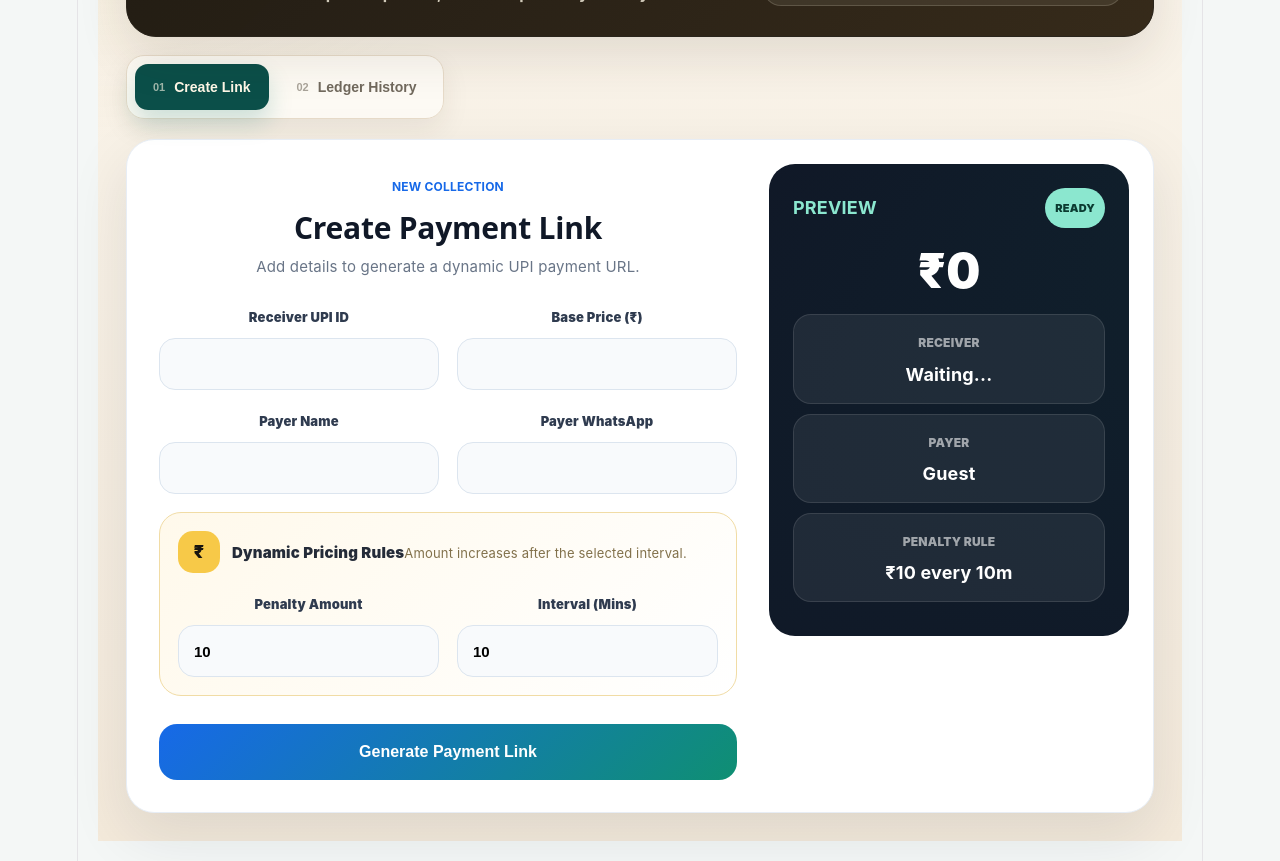
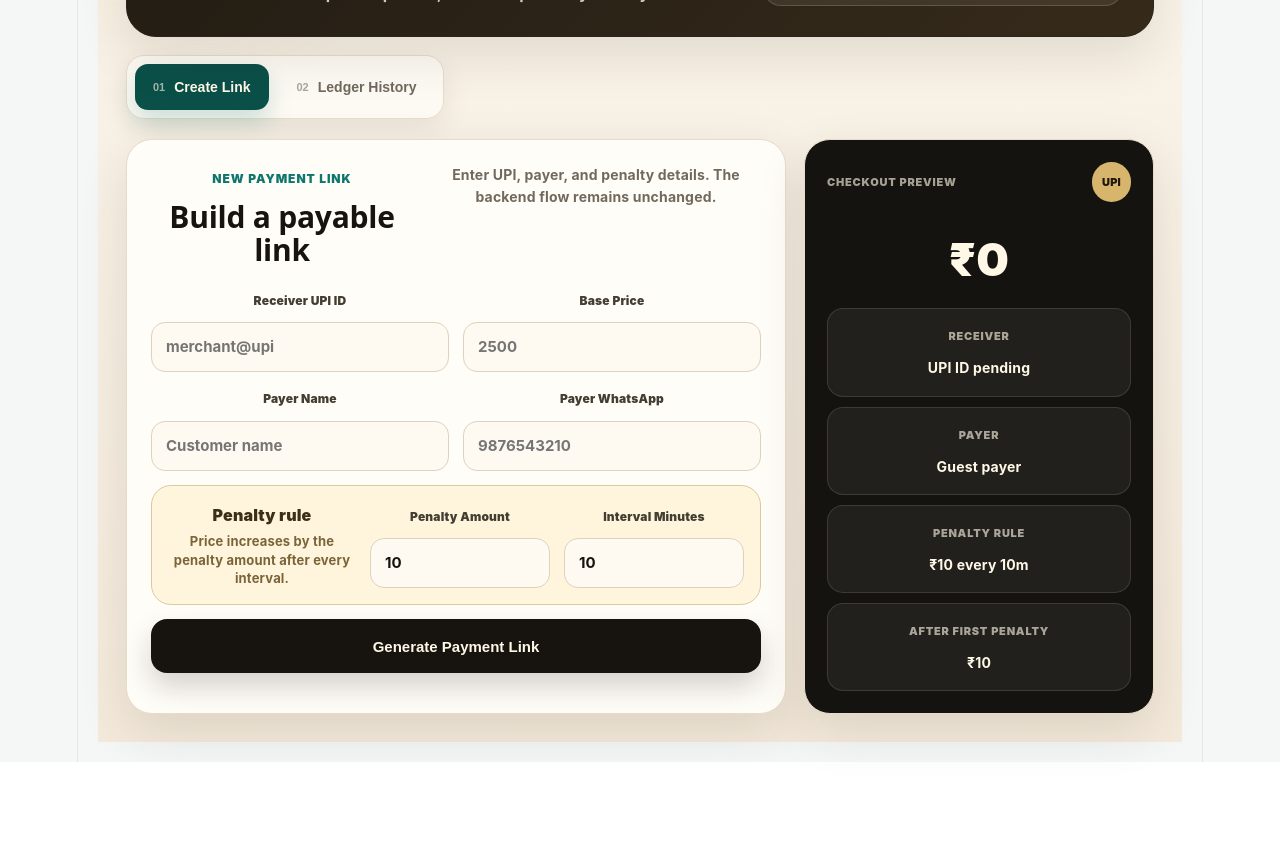
Before and after one commit to krins583/payment_web, a React app in the folder frontend/: page / in a window 1280 px wide. Shown: the part 400-1261 px from the top of the page. After the commit the page ends 1162 px from the top, so only its background shows below. Built offline with nearby package versions, Linux system fonts and the light colour scheme; the HTML template or start-up script is replaced by a standard one.

Commit message:
Updated backend API URL to Render

```diff
--- a/frontend/src/components/CreatePayment.css
+++ b/frontend/src/components/CreatePayment.css
@@ -1,122 +1,298 @@
-.admin-dashboard {
+.create-pay {
   display: grid;
-  grid-template-columns: minmax(0, 1fr) 360px;
-  gap: 24px;
-  padding: 24px;
-  border: 1px solid #e7edf5;
-  border-radius: 28px;
-  background: #ffffff;
-  box-shadow: 0 22px 60px rgba(23, 32, 51, 0.10);
-}
-
-.form-panel { padding: 8px; }
-
-.dashboard-header h2 {
-  margin: 10px 0 8px;
-  color: #101827;
-  font-size: 30px;
-  font-weight: 900;
-}
-
-.dashboard-header p {
-  color: #697587;
-  font-size: 15px;
-  margin-bottom: 24px;
-}
-
-.form-grid {
-  display: grid;
-  grid-template-columns: repeat(2, minmax(0, 1fr));
+  grid-template-columns: minmax(0, 1fr) 350px;
   gap: 18px;
 }
 
-.form-group label {
-  display: block;
-  margin-bottom: 8px;
-  color: #2f3b4f;
-  font-size: 13px;
-  font-weight: 900;
+.create-form-card,
+.create-preview-card {
+  border: 1px solid var(--line);
+  border-radius: 26px;
+  background: var(--card);
+  box-shadow: var(--shadow);
 }
 
-.form-group input {
-  width: 100%;
-  min-height: 52px;
-  padding: 0 15px;
-  border: 1px solid #dce5ef;
-  border-radius: 16px;
-  background: #f8fafc;
-  font-size: 15px;
-  font-weight: 650;
-  transition: all 180ms ease;
+.create-form-card {
+  padding: 24px;
 }
 
-.form-group input:focus {
-  border-color: #1769e8;
-  background: #ffffff;
-  box-shadow: 0 0 0 4px rgba(23, 105, 232, 0.10);
-  outline: none;
+.create-heading {
+  display: flex;
+  align-items: flex-start;
+  justify-content: space-between;
+  gap: 18px;
+  margin-bottom: 22px;
 }
 
-.penalty-section {
+.create-heading span {
+  color: var(--teal);
+  font-size: 12px;
+  font-weight: 950;
+  text-transform: uppercase;
+  letter-spacing: 0.08em;
+}
+
+.create-heading h2 {
+  margin: 8px 0 0;
+  color: var(--ink);
+  font-size: 30px;
+  line-height: 1.1;
+  font-weight: 950;
+}
+
+.create-heading p {
+  max-width: 330px;
+  margin: 0;
+  color: var(--muted);
+  font-size: 14px;
+  line-height: 1.55;
+  font-weight: 650;
+}
+
+.create-grid {
+  display: grid;
+  grid-template-columns: repeat(2, minmax(0, 1fr));
+  gap: 14px;
+}
+
+.create-field {
+  display: grid;
+  gap: 8px;
+  min-width: 0;
+}
+
+.create-field span {
+  color: #443d31;
+  font-size: 12px;
+  font-weight: 950;
+}
+
+.create-field input {
+  width: 100%;
+  min-height: 50px;
+  padding: 0 14px;
+  border: 1px solid #ded1bf;
+  border-radius: 14px;
+  background: #fffaf1;
+  color: var(--ink);
+  font: inherit;
+  font-size: 15px;
+  font-weight: 720;
+}
+
+.create-field input:focus {
+  outline: none;
+  border-color: var(--teal);
+  box-shadow: 0 0 0 4px rgba(15, 118, 110, 0.12);
+  background: #ffffff;
+}
+
+.rule-box {
   grid-column: 1 / -1;
   display: grid;
-  grid-template-columns: repeat(2, minmax(0, 1fr));
-  gap: 18px;
-  padding: 18px;
-  border: 1px solid #f1dca5;
-  border-radius: 22px;
-  background: linear-gradient(135deg, #fff9eb, #ffffff);
+  grid-template-columns: minmax(0, 1fr) 180px 180px;
+  gap: 14px;
+  align-items: end;
+  padding: 16px;
+  border-radius: 20px;
+  border: 1px solid #dec89f;
+  background: #fff5dc;
 }
 
-.penalty-title { grid-column: 1 / -1; display: flex; align-items: center; gap: 12px; }
-.penalty-title strong { color: #242b38; font-size: 15px; font-weight: 900; }
-.penalty-title small { color: #82714b; font-size: 13px; }
-.penalty-icon { display: grid; width: 42px; height: 42px; place-items: center; border-radius: 15px; background: #f7c948; font-weight: 900; }
-
-.generate-btn {
-  grid-column: 1 / -1;
-  min-height: 56px;
-  border: 0;
-  border-radius: 18px;
-  background: linear-gradient(135deg, #1769e8, #0f8f72);
-  color: #ffffff;
+.rule-copy strong {
+  display: block;
+  color: #3b2f18;
   font-size: 16px;
-  font-weight: 900;
-  cursor: pointer;
-  margin-top: 10px;
+  font-weight: 950;
 }
 
-.result-box {
+.rule-copy small {
+  display: block;
+  margin-top: 4px;
+  color: #7a6438;
+  font-size: 13px;
+  line-height: 1.45;
+  font-weight: 650;
+}
+
+.create-submit {
+  grid-column: 1 / -1;
+  min-height: 54px;
+  border: 0;
+  border-radius: 16px;
+  background: var(--ink);
+  color: #fff8e7;
+  font-size: 15px;
+  font-weight: 950;
+  cursor: pointer;
+  box-shadow: 0 14px 28px rgba(21, 19, 15, 0.18);
+}
+
+.create-submit:hover {
+  transform: translateY(-1px);
+}
+
+.create-submit:disabled {
+  opacity: 0.68;
+  cursor: wait;
+}
+
+.created-link-box {
   display: grid;
   grid-template-columns: minmax(0, 1fr) auto;
   gap: 14px;
-  margin-top: 20px;
-  padding: 18px;
-  border: 1px solid #bfe6cf;
-  border-radius: 20px;
-  background: #effaf3;
+  align-items: center;
+  margin-top: 18px;
+  padding: 16px;
+  border-radius: 18px;
+  border: 1px solid #c7e7d8;
+  background: #eefbf4;
 }
 
-.result-box a { color: #1261cf; font-weight: 850; word-break: break-all; }
-.result-actions button, .result-actions a {
-  padding: 10px 14px; border-radius: 12px; background: #101827; color: #fff; font-weight: 900; border: none; cursor: pointer; text-decoration: none;
+.created-link-box span {
+  display: block;
+  margin-bottom: 6px;
+  color: var(--green);
+  font-size: 12px;
+  font-weight: 950;
+  text-transform: uppercase;
+  letter-spacing: 0.08em;
 }
 
-/* Preview Panel */
-.preview-panel {
+.created-link-box a {
+  color: var(--teal-dark);
+  font-weight: 850;
+  word-break: break-all;
+  text-decoration: none;
+}
+
+.link-actions {
+  display: flex;
+  gap: 8px;
+}
+
+.link-actions button,
+.link-actions a {
+  min-height: 40px;
+  padding: 0 13px;
+  border: 0;
+  border-radius: 12px;
+  background: var(--teal-dark);
+  color: #fff8e7;
+  font-size: 13px;
+  font-weight: 900;
+  text-decoration: none;
+  cursor: pointer;
+  display: inline-flex;
+  align-items: center;
+}
+
+.create-preview-card {
   position: sticky;
   top: 18px;
   align-self: start;
-  padding: 24px;
-  border-radius: 26px;
-  background: linear-gradient(180deg, rgba(16, 24, 39, 0.88), rgba(16, 24, 39, 0.98)), linear-gradient(135deg, #101827, #0f8f72);
-  color: #ffffff;
+  padding: 22px;
+  background: #15130f;
+  color: #fff8e7;
 }
 
-.preview-status { padding: 7px 10px; border-radius: 999px; color: #0b3b31; background: #8be7cf; font-size: 11px; font-weight: 900; text-transform: uppercase;}
-.preview-amount { margin: 30px 0; font-size: 48px; font-weight: 900; }
-.preview-details div { margin-bottom: 10px; padding: 15px; border: 1px solid rgba(255, 255, 255, 0.11); border-radius: 18px; background: rgba(255, 255, 255, 0.07); }
-.preview-details span { display: block; color: rgba(255, 255, 255, 0.58); font-size: 12px; font-weight: 900; margin-bottom: 5px; }
+.preview-strip {
+  display: flex;
+  align-items: center;
+  justify-content: space-between;
+}
 
-@media (max-width: 1020px) { .admin-dashboard { grid-template-columns: 1fr; } .preview-panel { position: static; } }
-@media (max-width: 700px) { .form-grid, .penalty-section { grid-template-columns: 1fr; } .result-box { grid-template-columns: 1fr; } }
+.preview-strip span,
+.preview-stack span {
+  color: rgba(255, 248, 231, 0.62);
+  font-size: 11px;
+  font-weight: 950;
+  letter-spacing: 0.07em;
+  text-transform: uppercase;
+}
+
+.preview-strip strong {
+  padding: 7px 10px;
+  border-radius: 99px;
+  background: #d8b56d;
+  color: #20170a;
+  font-size: 11px;
+  font-weight: 950;
+}
+
+.preview-price {
+  margin: 34px 0 26px;
+  font-size: 46px;
+  line-height: 1;
+  font-weight: 950;
+  word-break: break-word;
+}
+
+.preview-stack {
+  display: grid;
+  gap: 10px;
+}
+
+.preview-stack div {
+  display: grid;
+  gap: 6px;
+  padding: 14px;
+  border-radius: 16px;
+  border: 1px solid rgba(255, 248, 231, 0.12);
+  background: rgba(255, 248, 231, 0.06);
+}
+
+.preview-stack strong {
+  color: #fff8e7;
+  font-size: 14px;
+  word-break: break-word;
+}
+
+@media (max-width: 980px) {
+  .create-pay {
+    grid-template-columns: 1fr;
+  }
+
+  .create-preview-card {
+    position: static;
+  }
+
+  .rule-box {
+    grid-template-columns: 1fr 1fr;
+  }
+
+  .rule-copy {
+    grid-column: 1 / -1;
+  }
+}
+
+@media (max-width: 640px) {
+  .create-form-card {
+    padding: 18px;
+    border-radius: 22px;
+  }
+
+  .create-heading {
+    flex-direction: column;
+  }
+
+  .create-heading h2 {
+    font-size: 26px;
+  }
+
+  .create-grid,
+  .rule-box,
+  .created-link-box {
+    grid-template-columns: 1fr;
+  }
+
+  .link-actions {
+    width: 100%;
+  }
+
+  .link-actions button,
+  .link-actions a {
+    flex: 1;
+    justify-content: center;
+  }
+}
--- a/frontend/src/components/CreatePayment.jsx
+++ b/frontend/src/components/CreatePayment.jsx
@@ -4,7 +4,12 @@ import "./CreatePayment.css";
 
 export default function CreatePayment() {
   const [formData, setFormData] = useState({
-    upiId: "", basePrice: "", payerName: "", payerNumber: "", penaltyAmount: 10, penaltyTime: 10,
+    upiId: "",
+    basePrice: "",
+    payerName: "",
+    payerNumber: "",
+    penaltyAmount: 10,
+    penaltyTime: 10,
   });
 
   const [link, setLink] = useState("");
@@ -14,13 +19,18 @@ export default function CreatePayment() {
   const handleChange = (e) => setFormData({ ...formData, [e.target.name]: e.target.value });
 
   const formatAmount = (value) => {
-    return new Intl.NumberFormat("en-IN", { style: "currency", currency: "INR", maximumFractionDigits: 0 }).format(Number(value) || 0);
+    return new Intl.NumberFormat("en-IN", {
+      style: "currency",
+      currency: "INR",
+      maximumFractionDigits: 0,
+    }).format(Number(value) || 0);
   };
 
   const handleCreate = async (e) => {
     e.preventDefault();
     setLoading(true);
     setCopied(false);
+
     try {
       const response = await axios.post("https://payment-web-1tfd.onrender.com/api/create-link", formData);
       if (response.data.success) {
@@ -40,59 +50,135 @@ export default function CreatePayment() {
     setTimeout(() => setCopied(false), 1800);
   };
 
+  const projectedAmount = (Number(formData.basePrice) || 0) + (Number(formData.penaltyAmount) || 0);
+
   return (
-    <section className="admin-dashboard">
-      <div className="form-panel">
-        <div className="dashboard-header">
-          <span style={{color: "#1769e8", fontWeight: "bold", fontSize:"12px"}}>NEW COLLECTION</span>
-          <h2>Create Payment Link</h2>
-          <p>Add details to generate a dynamic UPI payment URL.</p>
+    <section className="create-pay">
+      <div className="create-form-card">
+        <div className="create-heading">
+          <div>
+            <span>New payment link</span>
+            <h2>Build a payable link</h2>
+          </div>
+          <p>Enter UPI, payer, and penalty details. The backend flow remains unchanged.</p>
         </div>
 
-        <form onSubmit={handleCreate} className="form-grid">
-          <div className="form-group"><label>Receiver UPI ID</label><input name="upiId" onChange={handleChange} required /></div>
-          <div className="form-group"><label>Base Price (₹)</label><input name="basePrice" type="number" onChange={handleChange} required /></div>
-          <div className="form-group"><label>Payer Name</label><input name="payerName" onChange={handleChange} /></div>
-          <div className="form-group"><label>Payer WhatsApp</label><input name="payerNumber" onChange={handleChange} /></div>
+        <form onSubmit={handleCreate} className="create-grid">
+          <label className="create-field">
+            <span>Receiver UPI ID</span>
+            <input
+              name="upiId"
+              value={formData.upiId}
+              onChange={handleChange}
+              placeholder="merchant@upi"
+              required
+            />
+          </label>
 
-          <div className="penalty-section">
-            <div className="penalty-title">
-              <span className="penalty-icon">₹</span>
-              <div>
-                <strong>Dynamic Pricing Rules</strong>
-                <small>Amount increases after the selected interval.</small>
-              </div>
+          <label className="create-field">
+            <span>Base Price</span>
+            <input
+              name="basePrice"
+              type="number"
+              value={formData.basePrice}
+              onChange={handleChange}
+              placeholder="2500"
+              required
+            />
+          </label>
+
+          <label className="create-field">
+            <span>Payer Name</span>
+            <input
+              name="payerName"
+              value={formData.payerName}
+              onChange={handleChange}
+              placeholder="Customer name"
+            />
+          </label>
+
+          <label className="create-field">
+            <span>Payer WhatsApp</span>
+            <input
+              name="payerNumber"
+              value={formData.payerNumber}
+              onChange={handleChange}
+              placeholder="9876543210"
+            />
+          </label>
+
+          <div className="rule-box">
+            <div className="rule-copy">
+              <strong>Penalty rule</strong>
+              <small>Price increases by the penalty amount after every interval.</small>
             </div>
-            <div className="form-group"><label>Penalty Amount</label><input name="penaltyAmount" type="number" value={formData.penaltyAmount} onChange={handleChange} /></div>
-            <div className="form-group"><label>Interval (Mins)</label><input name="penaltyTime" type="number" value={formData.penaltyTime} onChange={handleChange} /></div>
+
+            <label className="create-field">
+              <span>Penalty Amount</span>
+              <input
+                name="penaltyAmount"
+                type="number"
+                value={formData.penaltyAmount}
+                onChange={handleChange}
+              />
+            </label>
+
+            <label className="create-field">
+              <span>Interval Minutes</span>
+              <input
+                name="penaltyTime"
+                type="number"
+                value={formData.penaltyTime}
+                onChange={handleChange}
+              />
+            </label>
           </div>
 
-          <button type="submit" className="generate-btn" disabled={loading}>
-            {loading ? "Generating..." : "Generate Payment Link"}
+          <button type="submit" className="create-submit" disabled={loading}>
+            {loading ? "Creating secure link..." : "Generate Payment Link"}
           </button>
         </form>
 
         {link && (
-          <div className="result-box">
-            <div><span style={{color:"#0f8f72", fontWeight:"bold", fontSize:"12px"}}>LINK READY</span><br/><a href={link} target="_blank" rel="noreferrer">{link}</a></div>
-            <div className="result-actions">
-              <button onClick={copyLink}>{copied ? "Copied" : "Copy"}</button>
+          <div className="created-link-box">
+            <div>
+              <span>Generated URL</span>
+              <a href={link} target="_blank" rel="noreferrer">{link}</a>
+            </div>
+
+            <div className="link-actions">
+              <button onClick={copyLink} type="button">{copied ? "Copied" : "Copy"}</button>
               <a href={link} target="_blank" rel="noreferrer">Open</a>
             </div>
           </div>
         )}
       </div>
 
-      <aside className="preview-panel">
-        <div style={{display:"flex", justifyContent:"space-between", alignItems:"center"}}>
-          <span style={{color:"#8be7cf", fontWeight:"bold"}}>PREVIEW</span>
-          <span className="preview-status">Ready</span>
+      <aside className="create-preview-card">
+        <div className="preview-strip">
+          <span>Checkout preview</span>
+          <strong>UPI</strong>
         </div>
-        <div className="preview-amount">{formatAmount(formData.basePrice)}</div>
-        <div className="preview-details">
-          <div><span>RECEIVER</span><strong>{formData.upiId || "Waiting..."}</strong></div>
-          <div><span>PAYER</span><strong>{formData.payerName || "Guest"}</strong></div>
-          <div><span>PENALTY RULE</span><strong>{formatAmount(formData.penaltyAmount)} every {formData.penaltyTime || 0}m</strong></div>
+
+        <div className="preview-price">{formatAmount(formData.basePrice)}</div>
+
+        <div className="preview-stack">
+          <div>
+            <span>Receiver</span>
+            <strong>{formData.upiId || "UPI ID pending"}</strong>
+          </div>
+          <div>
+            <span>Payer</span>
+            <strong>{formData.payerName || "Guest payer"}</strong>
+          </div>
+          <div>
+            <span>Penalty rule</span>
+            <strong>{formatAmount(formData.penaltyAmount)} every {formData.penaltyTime || 0}m</strong>
+          </div>
+          <div>
+            <span>After first penalty</span>
+            <strong>{formatAmount(projectedAmount)}</strong>
+          </div>
         </div>
       </aside>
     </section>
```
